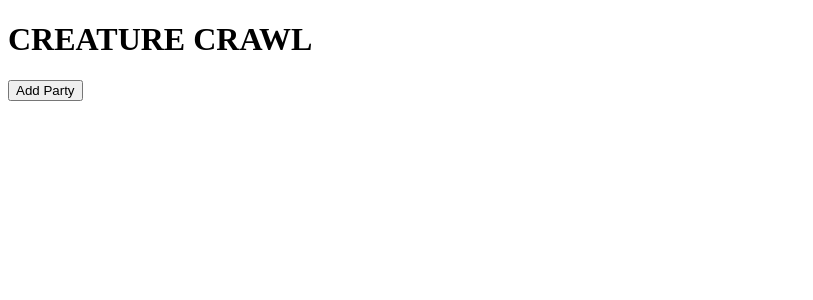
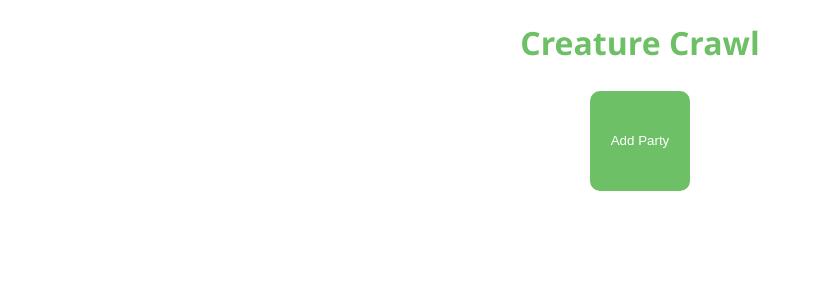
Before and after one commit to ooMICAHoo/digital_character_sheet, a React app: page / in a window 1280 px wide. Shown: the top 300 px of the page, without its empty margins (0-813 px from the left). Built offline with nearby package versions, Linux system fonts and the light colour scheme.

Commit message:
style changes

```diff
--- a/src/components/App.jsx
+++ b/src/components/App.jsx
@@ -6,9 +6,9 @@ import Parties from './Parties';
 import Party from './Party';
 
 const App = ({ activeParty }) => (
-  <div>
+  <div className="app">
     <h1>
-      CREATURE CRAWL
+      Creature Crawl
     </h1>
     {/* activeCharacter ? */}
     { activeParty ? (<Party />) : (<Parties />) }
--- a/src/components/Parties.jsx
+++ b/src/components/Parties.jsx
@@ -8,13 +8,13 @@ import actions from '../store/actions';
 const Parties = ({ addParty, parties, viewParty }) => {
   const handleAdd = () => addParty(generate());
   return (
-    <div>
-      <button type="button" onClick={handleAdd}>
+    <div className="party-component">
+      <button className="main-button" type="button" onClick={handleAdd}>
         Add Party
       </button>
       {
         parties.map(({ id, name }) => (
-          <button key={id} type="button" onClick={() => viewParty(id)}>
+          <button className="main-button" key={id} type="button" onClick={() => viewParty(id)}>
             {`${name || 'Untitled'} (${id})`}
           </button>
         ))
--- a/src/index.html
+++ b/src/index.html
@@ -4,6 +4,25 @@
     <meta charset="utf-8">
     <meta name="viewport" content="width=device-width, initial-scale=1, shrink-to-fit=no">
     <title>Digital Character Sheet</title>
+    <style>
+      body {
+        background-color: white;
+        font-family: 'Segoe UI', Tahoma, Geneva, Verdana, sans-serif;
+        color: #6DC066;
+        text-align: center;
+        height: 50vh;
+      }
+      .main-button {
+        background-color: #6DC066;
+        color: white;
+        width: 100px;
+        height: 100px;
+        border: none;
+        border-radius: 10%;
+        margin: 5px;
+        vertical-align: bottom;
+      }
+    </style>
   </head>
   <body>
     <div id="root"></div>
```
Also changed, not shown: 1 other file (tests, documents, lock files or other folders).
